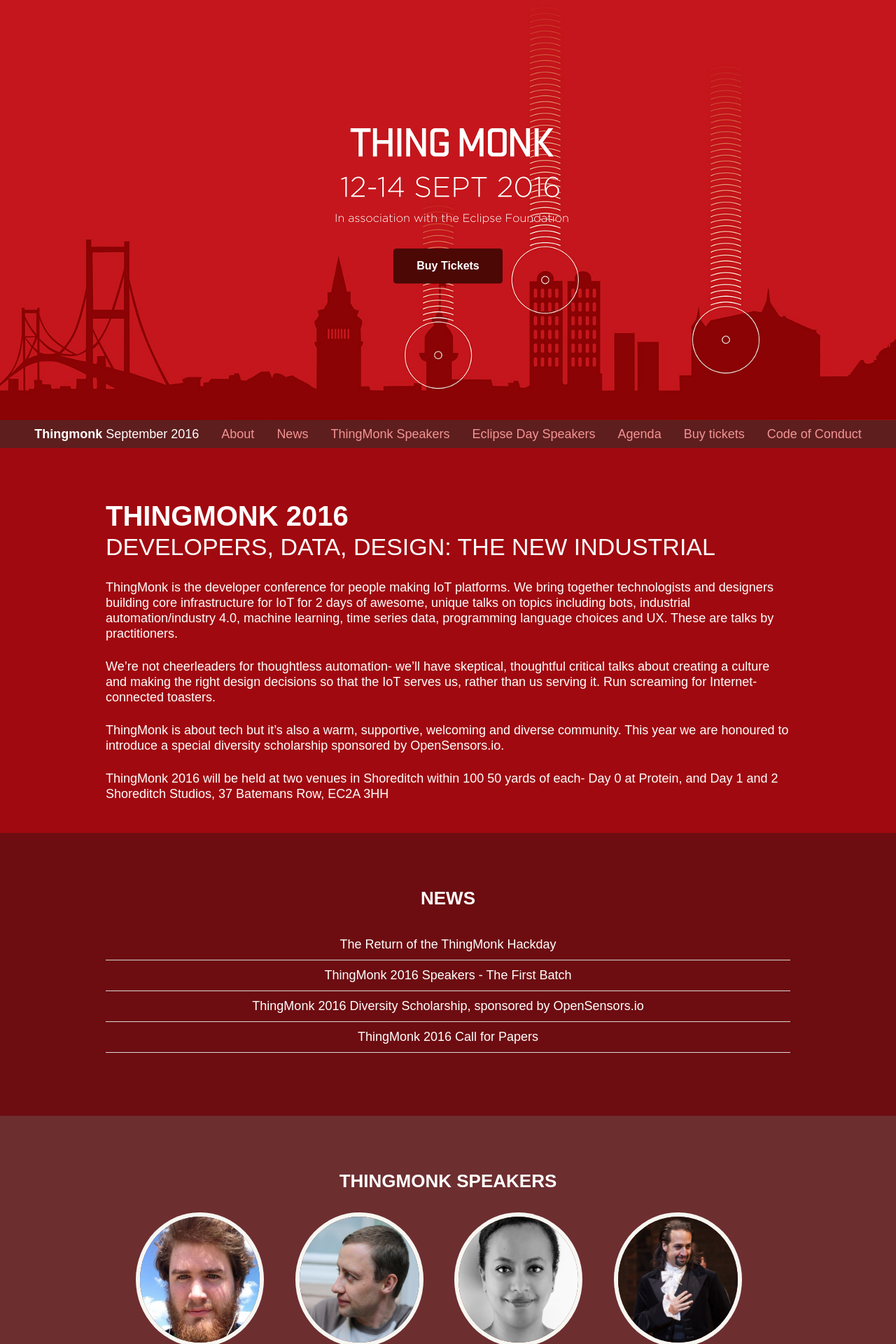
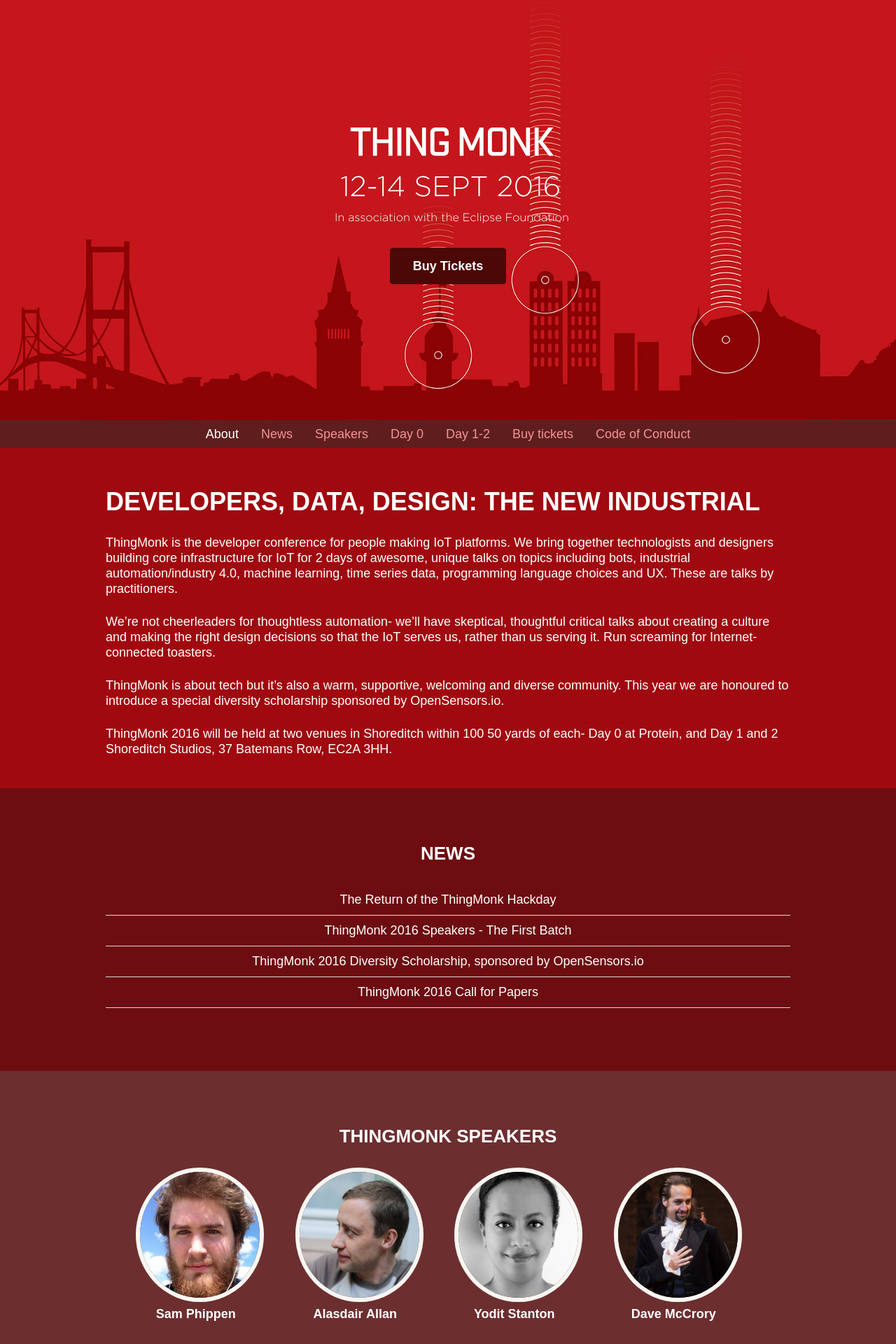
Before and after one commit to thingmonk/thingmonk.github.io, a Jekyll site: the page built from index.html, in a window 1280 px wide. Shown: the top 1920 px of the page at 70% size. Built offline with Jekyll 4.4.1, drawn with Linux system fonts in a browser that asks for light colours; some of the changed text lies outside the part shown.

Commit message:
tweaks to content

```diff
--- a/_data/speakers.yml
+++ b/_data/speakers.yml
@@ -71,7 +71,7 @@
 - name: Alexandra Deschamps-Sonsino
   photo: alexds.png
   bio: Alexandra is an interaction designer, product designer, entrepreneur based in London.<p > She was named 2nd in Top 100 Internet of Things Thought Leaders (Onalytica, 2014) and in the Top 100 Influencial Tech Women on Twitter (Business Insider, 2014).<p > She is the founder of the Good Night Lamp, connected lamps for your global friends and family.<p > She is also the Director of designswarm a strategic consultancy focusing on the internet of things. Some of her clients include BBC R&amp;D, Nokia, British Gas, EDF R&D and British Telecom. <p > She was co-founder and CEO of Tinker London, a smart product design studio. Tinker was the first distributor of the Arduino platform in the UK.<p /> She has been running the London Internet of Things meetup since 2011, one of the largest meetups on that topic in the world.  <p />Her work has been exhibited at the Museum of Modern Art in New York, the Victoria & Albert Museum and galleries around the world.
-  talktitle: TBC
+  talktitle: 5 Years Old&#58; Thoughts on the IOT Scene in London
   talkabstract: TBC
   twitter: iotwatch
 
--- a/_layouts/thingmonk.html
+++ b/_layouts/thingmonk.html
@@ -8,14 +8,15 @@
         <div class="c-nav">
           <nav data-magellan class="c-nav__nav">
           <ul class="horizontal menu expanded">
-            <li class="c-nav__highlight">
+            <!-- <li class="c-nav__highlight">
               <a href="/index.html#thingmonk"><span>Thingmonk</span> September 2016</a>
-            </li>
+            </li> -->
             <li><a href="/index.html#about">About</a></li>
             <li><a href="/index.html#news">News</a></li>
-            <li><a href="/index.html#speakers">ThingMonk Speakers</a></li>
-            <li><a href="/index.html#speakerseclipse">Eclipse Day Speakers</a></li>
-            <li><a href="/index.html#agenda">Agenda</a></li>
+            <li><a href="/index.html#speakers">Speakers</a></li>
+            <!--<li><a href="/index.html#sponsors">Sponsors</a></li>-->
+            <li><a href="/index.html#speakerseclipse">Day 0</a></li>
+            <li><a href="/index.html#agenda">Day 1-2</a></li>
             <li><a href="/index.html#buy">Buy tickets</a></li>
             <li><a href="/index.html#coc">Code of Conduct</a></li>
           </ul>
--- a/app/css/app.css
+++ b/app/css/app.css
@@ -2960,7 +2960,7 @@
   @media screen and (min-width: 64em) {
 
     h1 {
-      font-size: 2.5rem;
+      font-size: 2.25rem;
       margin: 0 0 30px; } }
 
   h1 span {
@@ -3372,11 +3372,13 @@
   padding: 20px; }
   @media screen and (min-width: 64em) {
     .l-about {
-      padding: 80px 0 20px;
+      padding: 60px 0 20px;
       overflow: hidden; } }
 
 .l-block {
   padding: 2rem; }
+  .l-block h2, .l-block h3 {
+    width: 100%; }
 
 .l-speakers {
   background-color: #4C0805; }
@@ -3411,6 +3413,9 @@
     font-size: 1rem;
     font-weight: bold;
     padding: 1rem 2rem; }
+    @media screen and (min-width: 64em) {
+      .rm-masthead .btn {
+        font-size: 1.125rem; } }
     .rm-masthead .btn:hover {
       background-color: #040000; }
 
@@ -3465,13 +3470,14 @@
       @media screen and (min-width: 64em) {
         .-cta .item h3 {
           display: inline-block; } }
+    .-cta .item h4 {
+      margin-bottom: 1em; }
     .-cta .item .desc {
       clear: both; }
     .-cta .item .btn {
       border-width: 2px; }
     .-cta .item .item-content {
-      text-align: left;
-      max-width: 40rem; }
+      text-align: left; }
       .-cta .item .item-content h2 {
         text-align: left; }
 
@@ -3533,11 +3539,14 @@
 
 .c-speakers__grid--small .c-speaker__item {
   float: left;
-  width: 40%;
+  width: 15%;
   margin: 0 5% 1rem; }
   @media screen and (max-width: 39.9375em) {
     .c-speakers__grid--small .c-speaker__item {
       min-height: 180px; } }
+  .c-speakers__grid--small .c-speaker__item .c-speaker__avatar {
+    width: 140px;
+    height: 140px; }
 
 .c-sessions {
   border-bottom: 1px solid #fff; }
@@ -3658,6 +3667,10 @@
 .-padding-top {
   padding-top: 20px; }
 
+.text-center {
+  text-align: center !important;
+  width: 100%; }
+
 .pagination {
   margin: 0 auto; }
   .pagination a {
--- a/app/scss/thingmonk/partials/_typography.scss
+++ b/app/scss/thingmonk/partials/_typography.scss
@@ -74,7 +74,7 @@
     margin:0 0 $margin;
     font-size: rem-calc(30);
     @media #{$large-up} {
-        font-size: rem-calc(40);
+        font-size: rem-calc(36);
         margin:0 0 ($margin * 1.5);
     }
     line-height: 34px;
--- a/index.html
+++ b/index.html
@@ -8,13 +8,12 @@
 
     <div class="l-about row">
     <a name="about"></a>
-    <h1>ThingMonk 2016<span>Developers, Data, Design: The New Industrial</span></h1>
+        <h1>Developers, Data, Design: The New Industrial</h1>
         <p>ThingMonk is the developer conference for people making IoT platforms. We bring together technologists and designers building core infrastructure for IoT for 2 days of awesome, unique talks on topics including bots, industrial automation/industry 4.0, machine learning, time series data, programming language choices and UX. These are talks by practitioners.</p>
         <p>We’re not cheerleaders for thoughtless automation- we’ll have skeptical, thoughtful critical talks about creating a culture and making the right design decisions so that the IoT serves us, rather than us serving it. <a href="/thingmonk-talks.html#edent" alt="Talk by Terence Eden">Run screaming for Internet-connected toasters</a>.</p>
         <p>ThingMonk is about tech but it’s also a warm, supportive, welcoming and diverse community. This year we are honoured to introduce a special <a href="/thingmonk/cfp/2016/07/11/opensensors-thingmonk-diversity-scholarship.html" alt="diversity scholarship">diversity scholarship</a> sponsored by <a href="http://openSensors.io" tagert="_blank">OpenSensors.io</a>.</p>
-        <p>ThingMonk 2016 will be held at two venues in Shoreditch within 100 50 yards of each- Day 0 at <a href="https://www.google.co.uk/maps/dir/%27%27/31+New+Inn+Yard,+London+EC2A+3EY/data=!4m5!4m4!1m0!1m2!1m1!1s0x48761cb096ccbad3:0x1e756378641e77fb?sa=X&ved=0ahUKEwjo95Kv84bOAhUDORoKHaxaAIsQiBMIESgBMAQ">Protein, and Day 1 and 2 Shoreditch Studios, 37 Batemans Row, EC2A 3HH</p>
+        <p>ThingMonk 2016 will be held at two venues in Shoreditch within 100 50 yards of each- Day 0 at <a href="https://www.google.co.uk/maps/dir/%27%27/31+New+Inn+Yard,+London+EC2A+3EY/data=!4m5!4m4!1m0!1m2!1m1!1s0x48761cb096ccbad3:0x1e756378641e77fb?sa=X&ved=0ahUKEwjo95Kv84bOAhUDORoKHaxaAIsQiBMIESgBMAQ">Protein</a>, and Day 1 and 2 Shoreditch Studios, 37 Batemans Row, EC2A 3HH.</p>
     </div>
-
   </section>
   <section id="news" data-magellan-target="news" class="bg--red-2">
 
@@ -73,6 +72,7 @@
       <div class="row">
         <div class="small-12 medium-12 columns text-center">
             <div class="item">
+              <h2>Day 0</h2>
               <h2>Eclipse Day Speakers</h2>
               <div class="c-speakers c-speakers__grid--small">
               {% for speaker in site.data.eclipse_speakers %}
@@ -85,6 +85,18 @@
                 </div>
               {% endfor %}
               </div><!--speakers-->
+              <hr />
+              <h3 class="text-center">Eclipse Day Agenda</h3>
+              <hr />
+              <ol class="c-sessions">
+                <li class="c-sessions__single is-start">
+                  <time>Day 0</time>
+                  <div class="session-description">
+                    <p>"Day 0" event on September 12, featuring a half day conference dedicated to the <a href="/index.html#speakerseclipse">Eclipse Foundation's IoT ecosystem</a>, starting at 9:30am.</p>
+                    <p>After lunch, we are also bringing the ThingMonk hackday back, starting at 1:30pm, and it is going to be epic. We’ll have workshops on programming with IBM Watson, Pycom and Amazon Alexa Skills (tbc). We have been talking about Conversational IoT for the last couple of years, so it's time to start building it. People talking to machines talking to people. We'll definitely have some Echos to play with, and expect a couple of giveaways too. This won't be a competitive event, but a great place to learn, meet people and build cool things. We’ll finish the day Coding by Candelight until 9pm.</p>
+                  </div>
+                </li>
+              </ol>
             </div><!--item-->
             </div><!--columns-->
       </div><!--row-->
@@ -92,22 +104,39 @@
 
 
   </section>
+  <!--
+  <section id="sponsors" data-magellan-target="agenda" class="bg--red-5">
+    <div class="l-sponsors row -cta">
+    <div class="item">
+      <h2>Sponsors</h2>
+      <hr />
+      <h3 class="text-center">Unobtainium</h3>
+      <h3 class="text-center">Neodymium</h3>
+      <h3 class="text-center">Graphene</h3>
+      <h3 class="text-center">Lithium Ion</h3>
+      <hr />
+      <h4 class="text-center">Coding WorkShop</h4>
+      <h4 class="text-center">Evening Party Sponsor</h4>
+      <h4 class="text-center">Video Sponsor</h4>
+      <h4 class="text-center">Lunch Sponsor</h4>
+      <h4 class="text-center">Awesome Coffee</h4>
+      <h4 class="text-center">Round of Drinks</h4>
+      <h4 class="text-center">Breakfast</h4>
+      <h4 class="text-center">Conference Snacks</h4>
+      <hr />
+      <h2>Eclipse Day Sponsors</h2>
+    </div>
+    </div>
+  </section>
+  -->
 
   <section id="agenda" data-magellan-target="agenda" class="bg--red-2">
 
     <div class="l-agenda row -cta">
       <div class="item">
-      <h2>Agenda</h2>
+      <h2>Day 1-2 Agenda</h2>
       <hr />
-      <ol class="c-sessions">
-        <li class="c-sessions__single is-start">
-          <time>Day 0</time>
-          <div class="session-description">
-            <p>"Day 0" event on September 12, featuring a half day conference dedicated to the <a href="/index.html#speakerseclipse">Eclipse Foundation's IoT ecosystem</a>, starting at 9:30am.</p>
-            <p>After lunch, we are also bringing the ThingMonk hackday back, starting at 1:30pm, and it is going to be epic. We’ll have workshops on programming with IBM Watson, Pycom and Amazon Alexa Skills (tbc). We have been talking about Conversational IoT for the last couple of years, so it's time to start building it. People talking to machines talking to people. We'll definitely have some Echos to play with, and expect a couple of giveaways too. This won't be a competitive event, but a great place to learn, meet people and build cool things. We’ll finish the day Coding by Candelight until 9pm.</p>
-          </div>
-        </li>
-      </ol>
+
 
       <ol class="c-sessions">
         <li class="c-sessions__single is-start">
@@ -185,7 +214,7 @@
         </li>
         <li class="c-sessions__single">
           <time>10:00</time>
-          <div class="session-description"><p>Title TBC - <a href="http://thingmonk.com/thingmonk-talks.html#iotwatch">Alexandra Deschamps-Sonsino</a></p></div>
+          <div class="session-description"><p><a href="http://thingmonk.com/thingmonk-talks.html#iotwatch">5 Years Old: Thoughts on the IOT Scene in London</a> - <a href="http://thingmonk.com/thingmonk-talks.html#iotwatch">Alexandra Deschamps-Sonsino</a></p></div>
         </li>
         <li class="c-sessions__single">
           <time>10:30</time>
@@ -247,24 +276,17 @@
 
     <div class="l-papers -cta">
       <div class="row">
-    <div class="small-12 medium-4 columns text-center">
-      <div class="item">
-      <h3>Call For Papers</h3>
-      <p class="desc">Our Call For Papers is now closed</p>
-      <p><a href="http://goo.gl/forms/r6K5tYsyZi"><button type="button" class="btn btn-success btn-sm">Submit a Paper</button></a></p>
-      </div>
-    </div>
-    <div class="small-12 medium-4 columns text-center">
+    <div class="small-12 medium-6 columns text-center">
       <div class="item">
       <h3>Sponsorship Details</h3>
       <p class="desc">Interested in sponsoring ThingMonk? Read the details on our sponsor pack. </p>
       <p><a href="/sponsor-pack.html"><button type="button" class="btn btn-success btn-sm">Sponsor Us</button></a></p>
       </div>
     </div>
-    <div class="small-12 medium-4 columns text-center">
+    <div class="small-12 medium-6 columns text-center">
       <div class="item">
       <h3>Attend</h3>
-      <p class="desc">Tickets for ThingMonk, the Eclipse IoT Day and both events are now on sale</p>
+      <p class="desc">Tickets for ThingMonk and the Eclipse IoT Day 0 are now on sale.</p>
       <p><a href="https://www.eventbrite.co.uk/e/thingmonk-2016-tickets-24733051222"><button type="button" class="btn btn-success btn-sm">Buy Tickets</button></a></p>
       </div>
     </div><!--columns-->
@@ -278,8 +300,8 @@
       <div class="item">
       <div class="item-content">
       <h2>Code of Conduct</h2>
+      <p>tl;dr: Be excellent with each other</p>
       <p>All attendees, speakers, sponsors and volunteers at our conference are required to agree with the following code of conduct. Organisers will enforce this code throughout the event. We are expecting cooperation from all participants to help ensuring a safe environment for everybody.</p>
-      <p>tl;dr: Be excellent with each other</p>
       <p><a href="coc.html" class="btn">Read more</a></p>
       </div>
       </div>
```
Also changed, not shown: _posts/2016-07-20-thingmonk-hackday.md (+1 -3 lines), app/scss/thingmonk/theme/_base.scss (+22 -4 lines).
